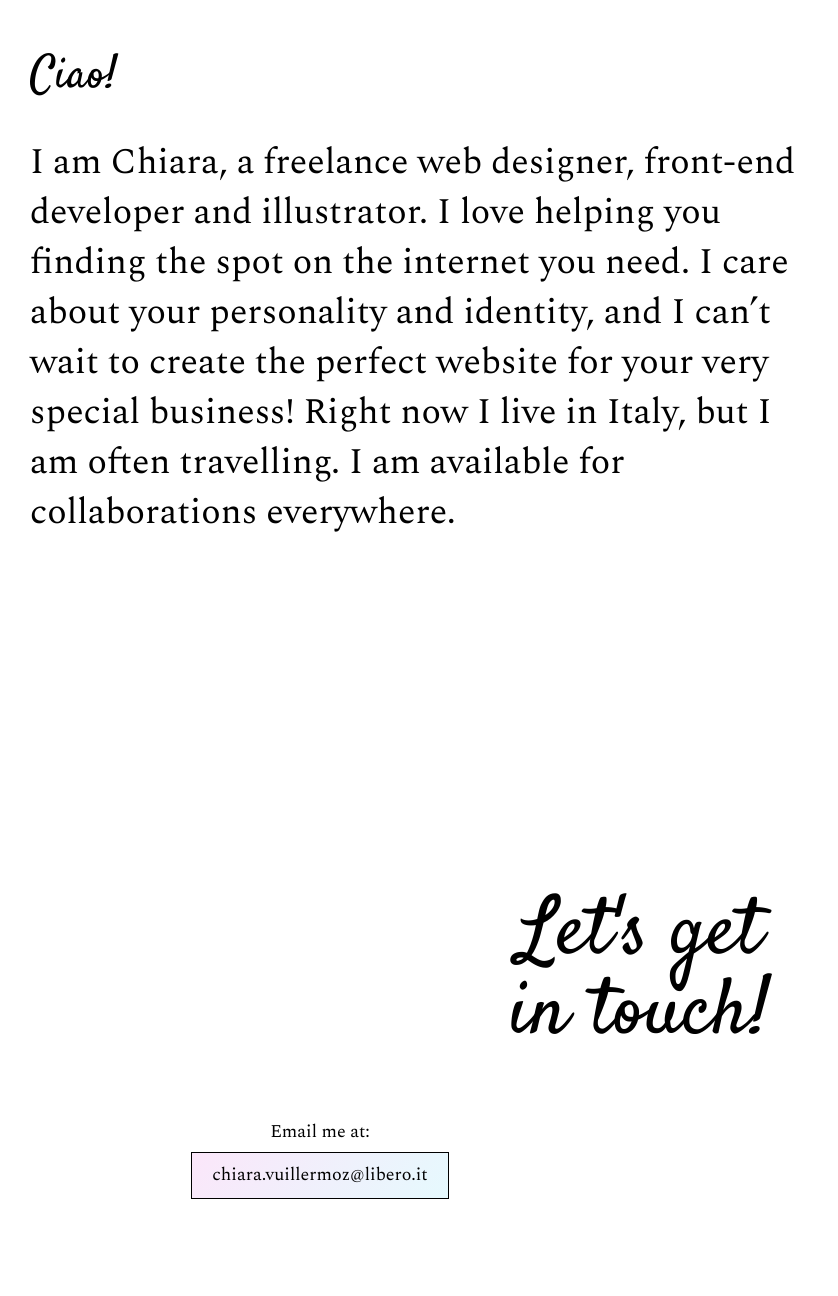
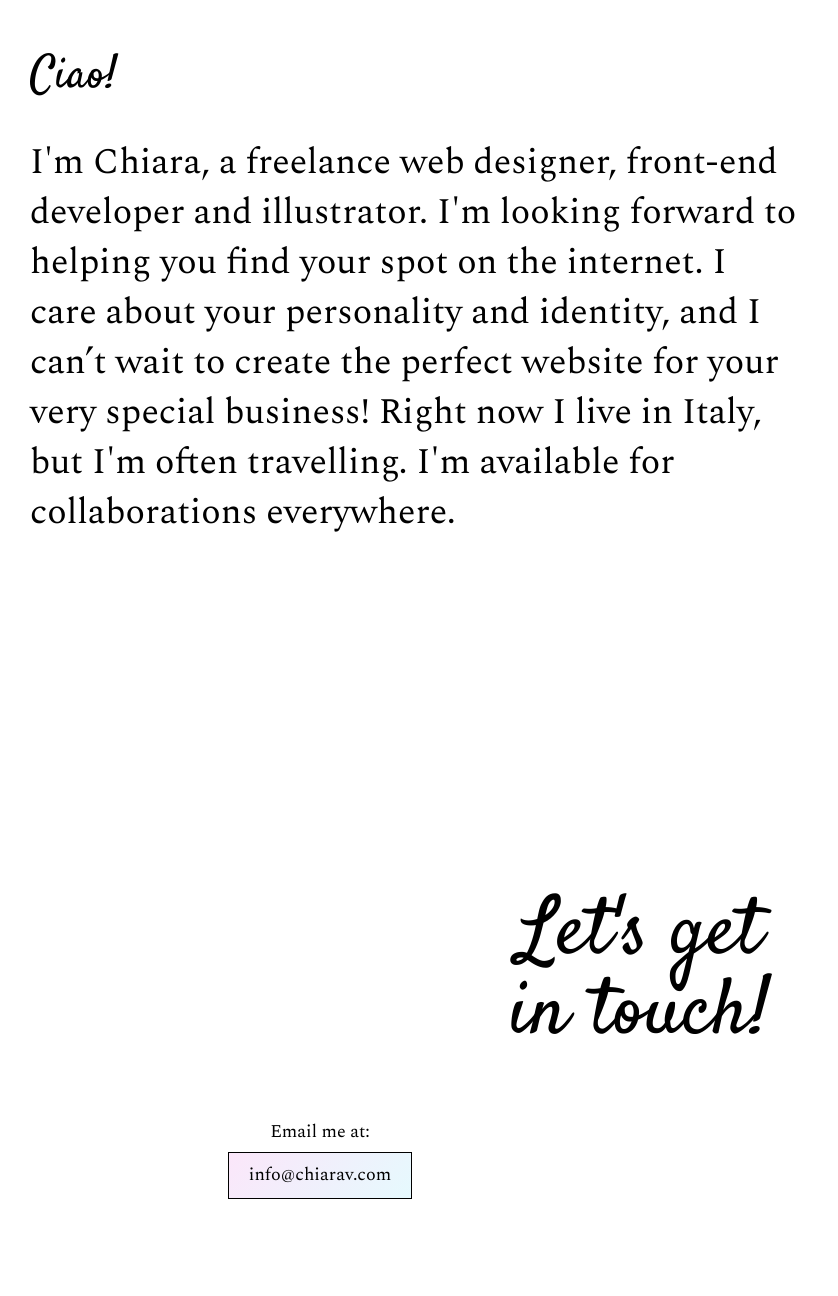
Before and after one commit to Chiara-V/Portfolio, a website built with Parcel: page html5-boilerplate_v8.0.0/index.html in a window 1280 px wide. Shown: the part 2100-3396 px from the top of the page, 0-838 px from the left. Built offline with nearby package versions, Linux system fonts and the light colour scheme.

Commit message:
Polished portfolio

```diff
--- a/html5-boilerplate_v8.0.0/index.html
+++ b/html5-boilerplate_v8.0.0/index.html
@@ -198,12 +198,12 @@
 
      <div class="text">
        <h2><span class="int">Ciao!</span></h2>
-       <p id="allargo">I am Chiara, a freelance web designer, front-end developer and illustrator.
-       I love helping you finding the spot on the internet you need.
+       <p id="allargo">I'm Chiara, a freelance web designer, front-end developer and illustrator.
+       I'm looking forward to helping you find your spot on the internet.
        I care about your personality and identity, and I can’t wait to create
        the perfect website for your very special business!
-       Right now I live in Italy, but I am often travelling.
-       I am available for collaborations everywhere.</p>
+       Right now I live in Italy, but I'm often travelling.
+       I'm available for collaborations everywhere.</p>
      </div>
 
      <figure id="mia-foto">
@@ -233,7 +233,7 @@
        <div id=other-contact>
          <div id="oc">
            <p id=email2>Email me at:<br></p>
-           <button class="grad sm-btn" id="send-email"><a href = "mailto: chiara.vuillermoz@libero.it">chiara.vuillermoz@libero.it</a></button>
+           <button class="grad sm-btn" id="send-email"><a href = "mailto: chiara.vuillermoz@libero.it">info@chiarav.com</a></button>
          </div>
 
          <div id=social>
```
